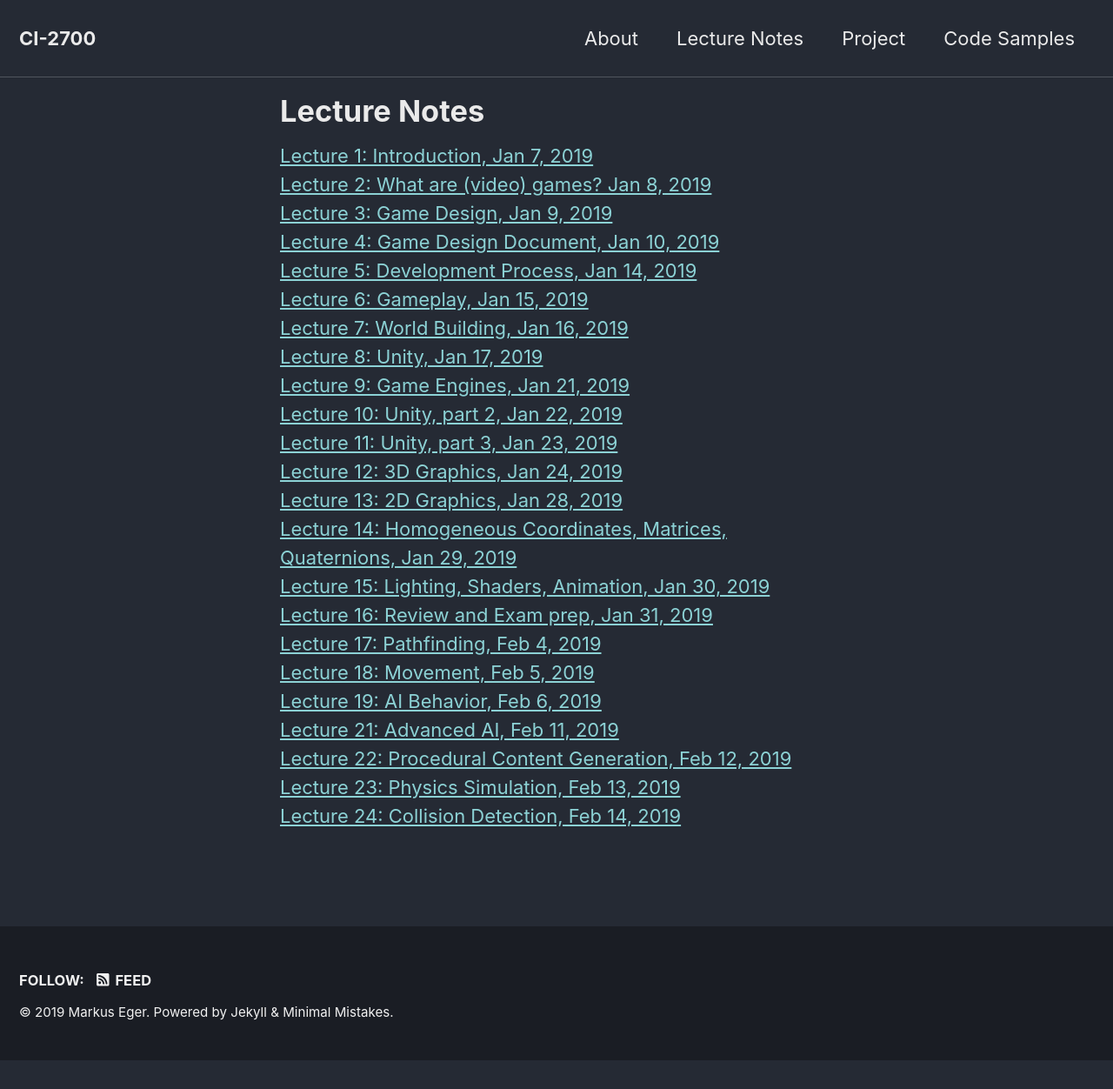
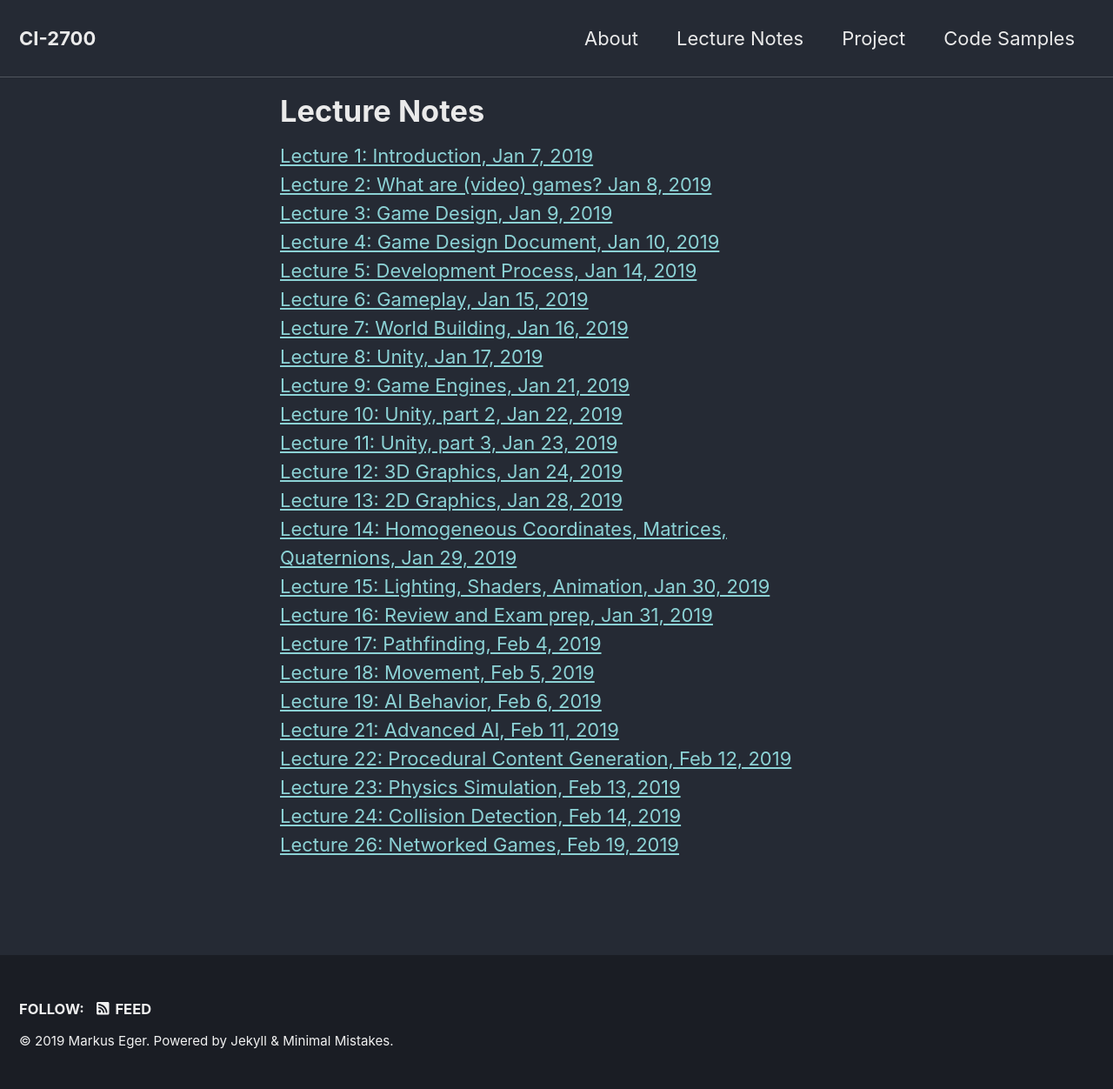
Before and after one commit to yawgmoth/CI-2700, a Jekyll site: the page built from _pages/slides.html, in a window 1280 px wide. Shown: the whole page at 87% size. Built offline with Jekyll 4.4.1, drawn with Linux system fonts in a browser that asks for light colours; cached includes are drawn as plain includes; nearby versions of some CDN libraries; before the commit the page ends 1219 px from its top, so only the background shows below that.

Commit message:
link lecture 26 slides

```diff
--- a/_pages/lecture26.html
+++ b/_pages/lecture26.html
@@ -1,3 +1,7 @@
+---
+permalink: /slides/lecture26.html
+---
+
 <!DOCTYPE html>
 <html>
   <head>
--- a/_pages/slides.html
+++ b/_pages/slides.html
@@ -31,3 +31,4 @@ categories: [frontpage]
 <a href="lecture22.html">Lecture 22: Procedural Content Generation, Feb 12, 2019</a><br/>
 <a href="lecture23.html">Lecture 23: Physics Simulation, Feb 13, 2019</a><br/>
 <a href="lecture24.html">Lecture 24: Collision Detection, Feb 14, 2019</a><br/>
+<a href="lecture26.html">Lecture 26: Networked Games, Feb 19, 2019</a><br/>
```
Also changed, not shown: assets/img/mmo.jpg (added).
